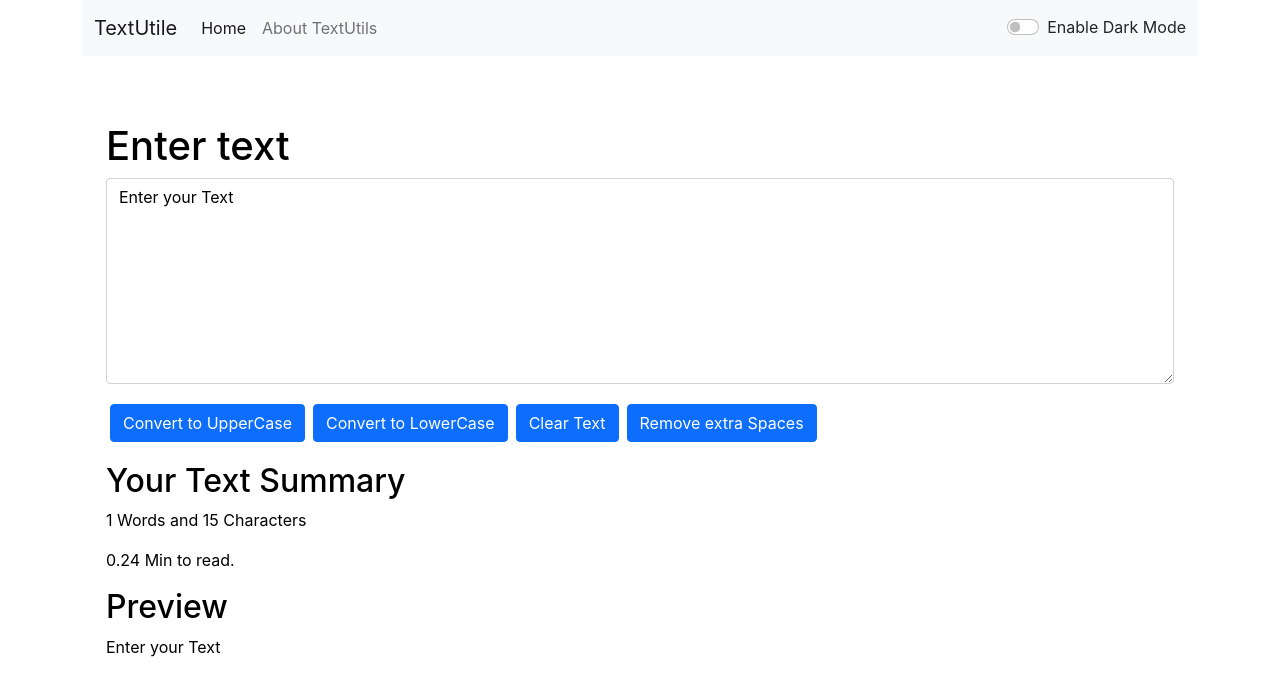
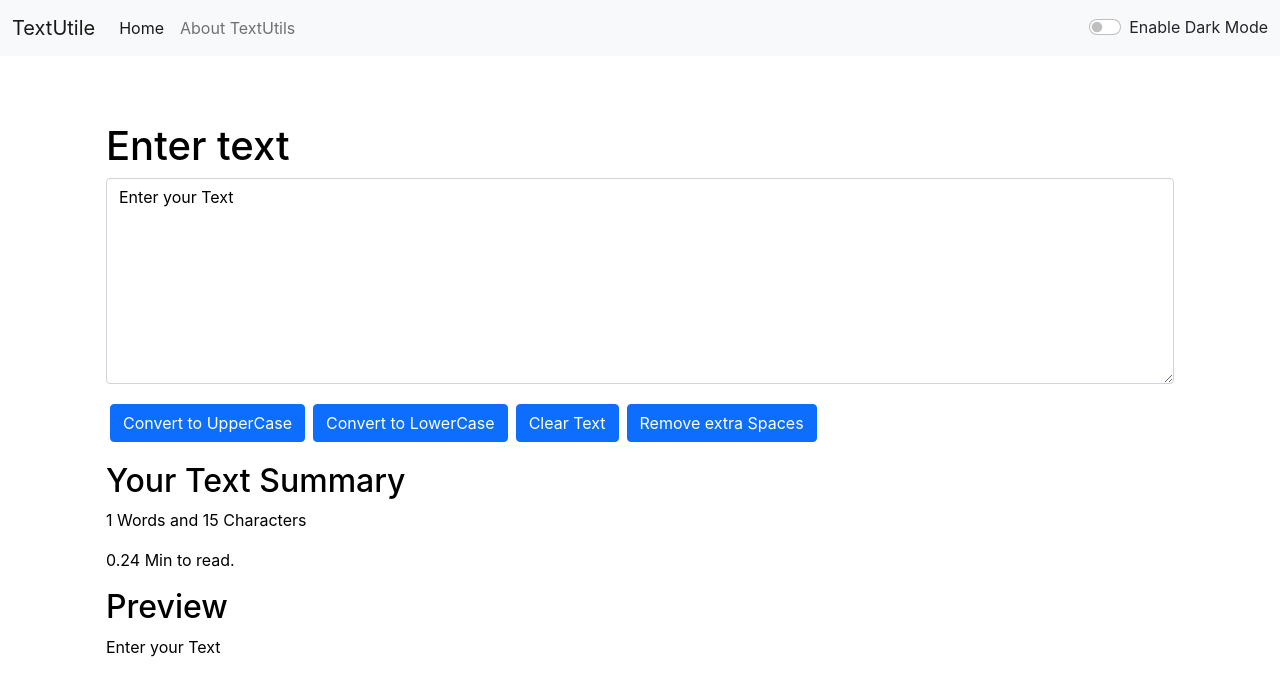
Before and after one commit to JiteshK1/TextUtils, a React (Create React App) app: page / in a window 1280 px wide. Shown: the top 694 px of the page. Built offline with nearby package versions, Linux system fonts and the light colour scheme.

Commit message:
fixed nav-bar issue

```diff
--- a/src/App.js
+++ b/src/App.js
@@ -46,9 +46,8 @@ function App() {
   };
   return (
     <>
+
       <Router>
-        <div className="container">
-
         <Navbar
           title="TextUtile"
           aboutText="About TextUtils"
@@ -57,6 +56,9 @@ function App() {
           NavText={NavText}
         />
         <Alert alert={alert} />
+        <div className="container">
+
+
           <div className="container my-3">
             <Routes>
               <Route exact path="/About" element={<About mode={mode} />}></Route>
```
Lines whose indentation alone changed are shown as unchanged.
